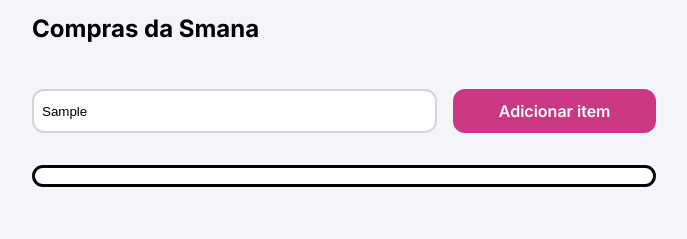
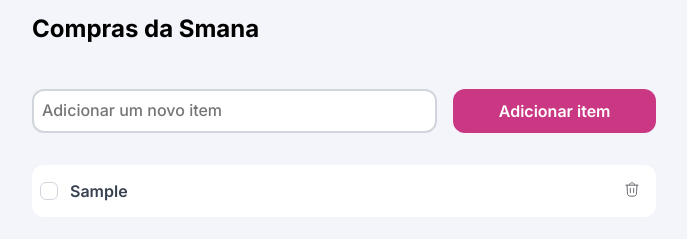
Before and after one commit to jefmaeda/quicklist, a plain HTML site: page index.html in a window 1280 px wide. Both pictures are taken after typing "Sample" into the empty fields and a click on the button "Adicionar item". Shown: the part 159-398 px from the top of the page, without its empty margins (296-983 px from the left). Drawn offline with Linux system fonts and the light colour scheme.

Commit message:
after updating the js and modifying the checkbox

```diff
--- a/script.js
+++ b/script.js
@@ -2,13 +2,46 @@
 // Obtendo os elementos do formulario.
 const checkList = document.getElementById("check-lists")
 const form = document.querySelector("form")
+
+//adicionado
+let itemId = 0
 
 // Captando o evento de submit do formulario.
 form.onsubmit = (e) =>{
   e.preventDefault()
 
   //Mostrar a lista
-  checkList.classList.add("show-list")
+  // checkList.classList.add("show-list") antes
+
+//depois adicionado
+const input = document.getElementById("newItens")
+const itemText = input.value.trim()
+
+if (itemText === "") {
+  return
+}
+
+itemId++
+
+  const listItem = document.createElement("div");
+  listItem.className = "list flex space";
+  listItem.innerHTML = `
+    <div class="flex">
+      <input type="checkbox" id="item-${itemId}" name="item-${itemId}">
+      <label class="item-name" for="item-${itemId}">
+        ${itemText}
+      </label>
+    </div>
+
+    <button type="button" class="delete-item">
+      <img src="./assets/icons/dump.svg" alt="Remover item">
+    </button>
+  `;
+
+  checkList.appendChild(listItem);
+
+  input.value = ""; // limpa o campo
+
 }
 
 // Funsao para identificar o botao delete
--- a/style/fields/check-list.css
+++ b/style/fields/check-list.css
@@ -1,28 +1,39 @@
 #check-lists{
-  display: none;
   margin-top: 2rem;
+  display: grid;
+  gap: .75rem;
 
+  & .list{
     background-color: var(--bg-secondary);
     border-radius: 12px;
     padding: .5rem;
-  border: solid;
 
-  & .list .flex{
+
+    & .flex{
       align-items: center;
       gap: 12px;
+
+      & input[type="checkbox"]{
+        all: unset;
+        border: solid 1px var(--border-primary);
+        border-radius: 6px;
+        width: 1rem;
+        height: 1rem;
+
+        &:focus{
+          background-image: url(../../assets/icons/check-selected.svg);
+          background-position: center;
+          background-size: cover;
+
+        }
+      }
 
       & .item-name{
         font: var(--fw-lg) var(--fs-mid)/24px var(--ff-inter);
         color: var(--content-secondary);
       }
     }
+
   }
 
-/* input[type="checkbox"]{
-  border: solid;
-  background-color: red;
-} */
-
-#check-lists.show-list{
-  display: block;
 }
```
Also changed, not shown: index.html (+18 -1 lines), assets/icons/check-selected.svg (added). Lines whose indentation alone changed are shown as unchanged.
